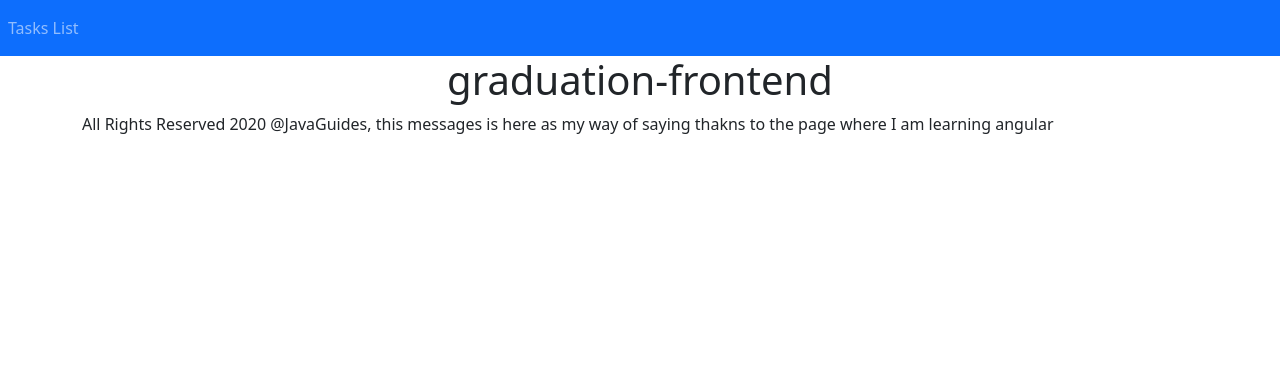
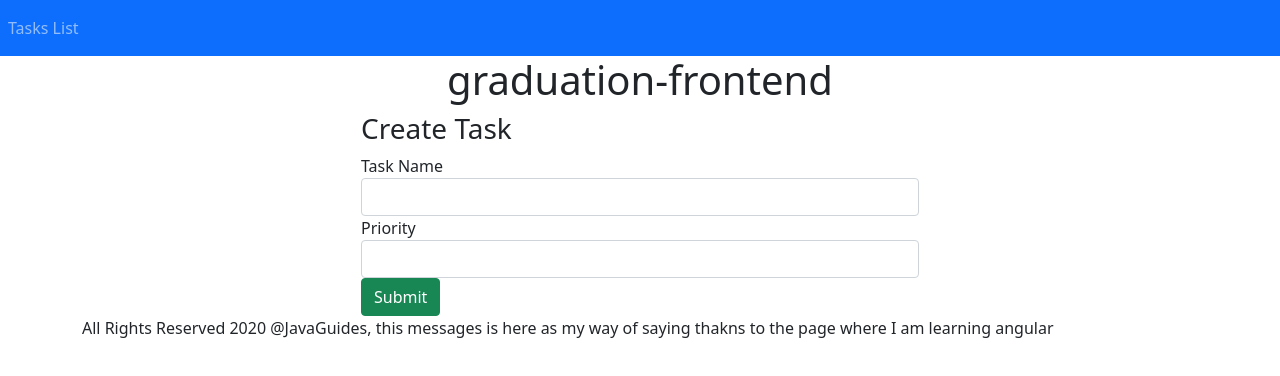
Before and after one commit to Leyner-Andres-Bejarano-Palacios/graduation_project_UI, an Angular app in the folder graduation-frontend/: page /create-task in a window 1280 px wide. Before the commit this address led to /. Shown: the top 376 px of the page. Built offline with nearby package versions, Linux system fonts and the light colour scheme.

Commit message:
sucessfully added data to database from angular form :building_construction:

```diff
--- a/graduation-frontend/src/app/app-routing.module.ts
+++ b/graduation-frontend/src/app/app-routing.module.ts
@@ -1,9 +1,11 @@
 import { NgModule } from '@angular/core';
 import { RouterModule, Routes } from '@angular/router';
 import { TaskListComponent } from './task-list/task-list.component';
+import { CreateTaskComponent } from './create-task/create-task.component';
 
 const routes: Routes = [
   {path: 'tasks', component: TaskListComponent },
+  {path: 'create-task', component: CreateTaskComponent },
   {path: '', redirectTo: 'tasks', pathMatch: 'full'},
 ];
 
--- /dev/null
+++ b/graduation-frontend/src/app/create-task/create-task.component.html
@@ -0,0 +1,23 @@
+
+<div class="col-md-6 offset-md-3">
+    <h3> Create Task </h3>
+    <form (ngSubmit) = "onSubmit()">
+
+        <div class="form-group">
+            <label> Task Name</label>
+            <input type="text" class ="form-control" id = "taskName"
+                [(ngModel)] = "task.taskName" name = "taskName">
+        </div>
+
+        <div class="form-group">
+            <label> Priority</label>
+            <input type="text" class ="form-control" id = "priority"
+                [(ngModel)] = "task.priority" name = "priority">
+        </div>
+
+
+
+        <button class = "btn btn-success" type ="submit">Submit</button>
+
+    </form>
+    </div>
--- /dev/null
+++ b/graduation-frontend/src/app/create-task/create-task.component.ts
@@ -0,0 +1,38 @@
+import { Component, OnInit } from '@angular/core';
+import { Task } from '../task';
+import { TaskService } from '../task.service';
+import { Router } from '@angular/router';
+
+@Component({
+  selector: 'app-create-task',
+  templateUrl: './create-task.component.html',
+  styleUrls: ['./create-task.component.css']
+})
+
+
+export class CreateTaskComponent implements OnInit {
+
+  task: Task = new Task();
+  constructor(private taskService: TaskService,
+    private router: Router) { }
+
+  ngOnInit(): void {
+  }
+
+  saveTask(){
+    this.taskService.createTask(this.task).subscribe( data =>{
+      console.log(data);
+      this.goToTaskList();
+    },
+    error => console.log(error));
+  }
+
+  goToTaskList(){
+    this.router.navigate(['/task']);
+  }
+
+  onSubmit(){
+    console.log(this.task);
+    this.saveTask();
+  }
+}
--- a/graduation-frontend/src/app/task.service.ts
+++ b/graduation-frontend/src/app/task.service.ts
@@ -15,4 +15,9 @@ export class TaskService {
   getTaskList(): Observable<Task[]>{
     return this.httpClient.get<Task[]>(`${this.baseURL}`);
   }
+
+  createTask(task: Task): Observable<Object>{
+    return this.httpClient.post(`${this.baseURL}`, task);
+  }
+
 }
```
Also changed, not shown: graduation-frontend/src/app/app.module.ts (+5 -2 lines), graduation-frontend/src/app/create-task/create-task.component.css (added), 2 other files (tests, documents, lock files or other folders).
